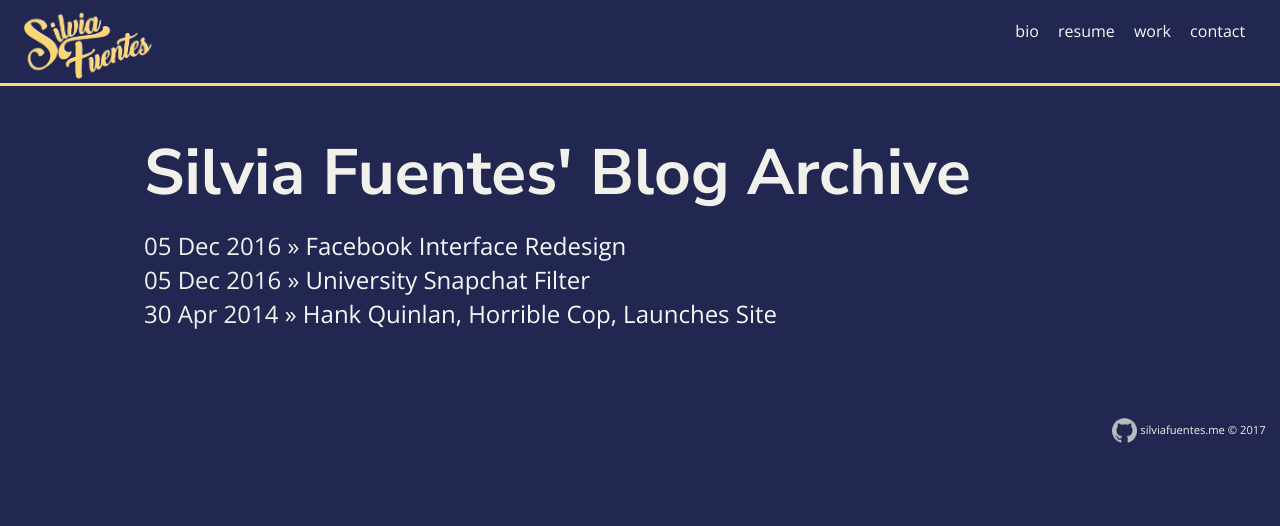
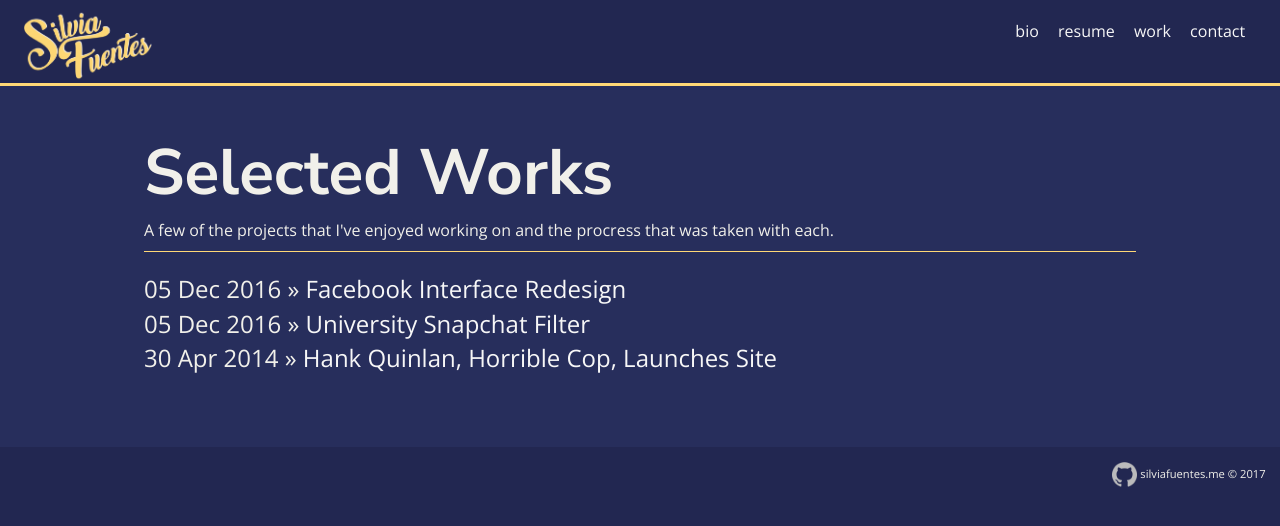
Before and after one commit to silviafuen/silviafuen.github.io, a Jekyll site: the page built from blog/index.html, in a window 1280 px wide. Shown: the top 526 px of the page. Built offline with Jekyll 4.4.1, drawn with Linux system fonts in a browser that asks for light colours.

Commit message:
Formatting from archive page to feature page

```diff
--- a/blog/index.html
+++ b/blog/index.html
@@ -1,9 +1,11 @@
 ---
-layout: default
-title: Silvia Fuentes' Blog Archive
+layout: works
+title: Selected Works
 ---
 <div class="container">
 	<h1>{{ page.title }}</h1>
+	<p> A few of the projects that I've enjoyed working on and the procress that was taken with each. </p>
+	<hr class="divider">
 	<ul class="posts">
 
 	  {% for post in site.posts %}
```
